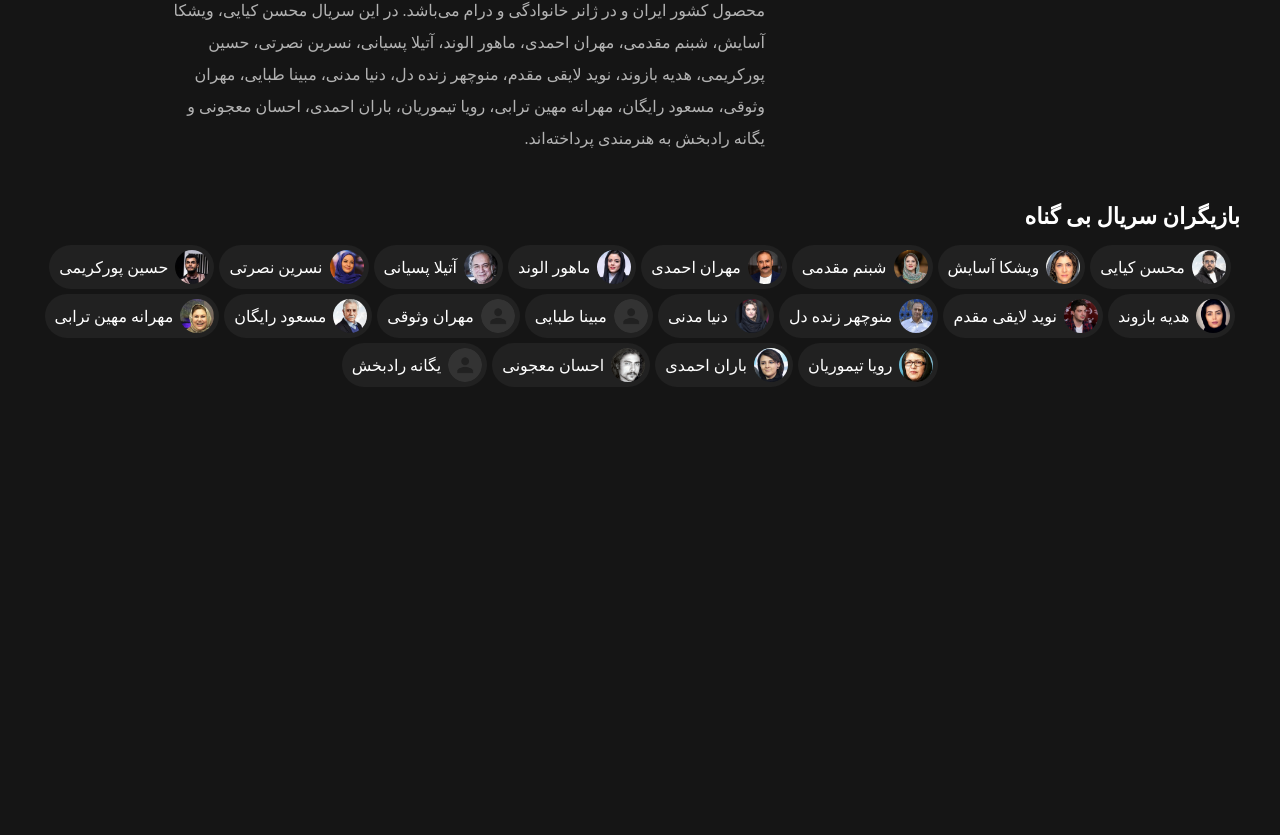
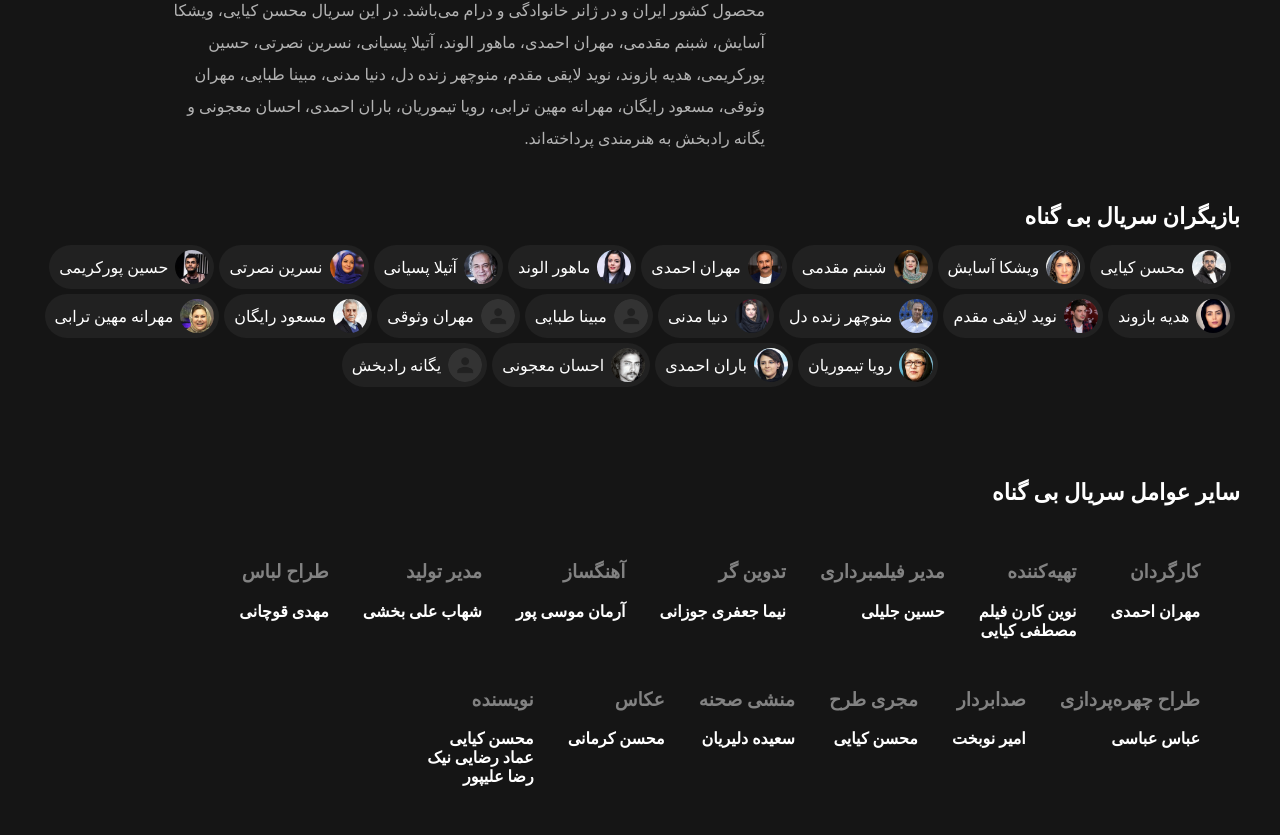
Before and after one commit to HadiRahiminejad/filimo-innocent-Series, a plain HTML site: page index.html in a window 1280 px wide. Shown: the part 914-1749 px from the top of the page. Before the commit the page ends 1361 px from the top, so only its background shows below. Drawn offline with Linux system fonts and the light colour scheme.

Commit message:
Develop UI

```diff
--- a/index.html
+++ b/index.html
@@ -235,9 +235,103 @@
 
  </span>
  </a>
+</div>
+    </div>
 
+    <div class="section-crew">
+        <div class="inner-wrapper">
+        <h2 class="single-section-title">
+        سایر عوامل سریال  بی گناه
+        </h2>
+        <div class="single-section-content">
+        <ul class="crew-list clearfix nar_other-crew">
+            <li class="crew-item">
+            <h3 class="">کارگردان</h3>
+        <a href="https://www.filimo.com/crew/Mehran-Ahmadi" title="مهران احمدی" class="crew-names">
+            <strong class="crew-name">مهران احمدی</strong>
+        </a>
+        </li>
+        <li class="crew-item">
+            <h3 class="">تهیه‌کننده</h3>
+        <a href="https://www.filimo.com/crew/Novin-Karen-Film" title="نوین کارن فیلم" class="crew-names">
+            <strong class="crew-name">نوین کارن فیلم</strong><br>
+            <strong class="crew-name">مصطفی کیایی</strong>
+        </a>
+        </li>
+        </li>
+        <li class="crew-item">
+            <h3 class="">مدیر فیلمبرداری</h3>
+        <a href="https://www.filimo.com/crew/hosein-jalili" title="حسین جلیلی" class="crew-names">
+            <strong class="crew-name">حسین جلیلی</strong>
+        </a>
+        </li>
+        <li class="crew-item">
+            <h3 class="">تدوین گر</h3>
+        <a href="https://www.filimo.com/crew/Nima-Jafari-Jozani" title="نیما جعفری جوزانی" class="crew-names">
+            <strong class="crew-name">نیما جعفری جوزانی</strong>
+        </a>
+        </li>
+        <li class="crew-item">
+            <h3 class="">آهنگساز</h3>
+        <a href="https://www.filimo.com/crew/Arman-Moosapour" title="آرمان موسی پور" class="crew-names">
+            <strong class="crew-name">آرمان موسی پور</strong>
+        </a>
+        </li>
+        <li class="crew-item">
+            <h3 class="">مدیر تولید</h3>
+        <a href="https://www.filimo.com/crew/Shahab-Ali-Bakhshi" title="شهاب علی بخشی" class="crew-names">
+        <strong class="crew-name">شهاب علی بخشی</strong>
+        </a>
+        </li>
+        <li class="crew-item">
+            <h3 class="">طراح لباس</h3>
+        <a href="https://www.filimo.com/crew/Mehdi-Ghochani" title="مهدی قوچانی" class="crew-names">
+            <strong class="crew-name">مهدی قوچانی</strong>
+        </a>
+        </li>
+        <li class="crew-item">
+            <h3 class="">طراح چهره‌پردازی</h3>
+        <a href="https://www.filimo.com/crew/Abbas-Abbasi" title="عباس عباسی" class="crew-names">
+            <strong class="crew-name">عباس عباسی</strong>
+        </a>
+        </li>
+        <li class="crew-item"><h3 class="">صدابردار</h3>
+        <a href="https://www.filimo.com/crew/Amir-Nobakht" title="امیر نوبخت" class="crew-names">
+            <strong class="crew-name">امیر نوبخت</strong>
+        </a>
+        </li>
+        <li class="crew-item">
+            <h3 class="">مجری طرح</h3>
+        <a href="https://www.filimo.com/crew/Mohsen-Kiayee" title="محسن کیایی" class="crew-names">
+            <strong class="crew-name">محسن کیایی</strong>
+        </a>
+        </li>
+        <li class="crew-item"><h3 class="">منشی صحنه</h3>
+        <a href="https://www.filimo.com/crew/Saeide-Daliriyan" title="سعیده دلیریان" class="crew-names">
+            <strong class="crew-name">سعیده دلیریان</strong></a>
+        </li>
+        <li class="crew-item"><h3 class="">عکاس</h3>
+        <a href="https://www.filimo.com/crew/Mohsen-Kermani" title="محسن کرمانی" class="crew-names">
+            <strong class="crew-name">محسن کرمانی</strong></a>
+        </li>
+        <li class="crew-item">
+            <h3 class="">نویسنده</h3>
+        <a href="https://www.filimo.com/crew/Mohsen-Kiayee" title="محسن کیایی" class="crew-names">
+            <strong class="crew-name">محسن کیایی</strong>
+        </a>
+       <br>
+        <a href="https://www.filimo.com/crew/Emad-Rezaei-Nik" title="عماد رضایی نیک" class="crew-names">
+            <strong class="crew-name">عماد رضایی نیک</strong>
+        </a>
+       <br>
+        <a href="https://www.filimo.com/crew/Reza-Alipour" title="رضا علیپور" class="crew-names">
+            <strong class="crew-name">رضا علیپور</strong>
+        </a>
+        </li>
+        </ul>
         </div>
     </div>
+</div>
       <script src="main.js">
 
     //  print();
--- a/style.css
+++ b/style.css
@@ -434,6 +434,38 @@ span.actor-names {
     color: #ffffff;
     font-size: 16px;
 }
+.crew-item {
+    display: inline-block;
+    margin-left: 30px;
+    margin-bottom: 30px;
+    vertical-align: top;
+    color: #828282;
+
+}
+.crew-names .crew-name {
+    color: #fff;
+    font-weight: bold;
+}
+.section-crew {
+    /* background: #151515; */
+    font-weight: 400;
+    display: flex;
+    flex-wrap: wrap;
+   flex-direction: column;
+    justify-content: center;
+    align-items: center;
+    align-content: space-around;
+    padding-top: 32px;
+    margin-bottom: 60px;
+}
+.inner-wrapper {
+    display: flex;
+    flex-wrap: wrap;
+    justify-content: flex-start;
+    align-items: center;
+    gap: 5px;
+     max-width: 1200px;
+}
 @media only screen and (max-width: 1000px ) {
 
     .header-wrapper {
```
